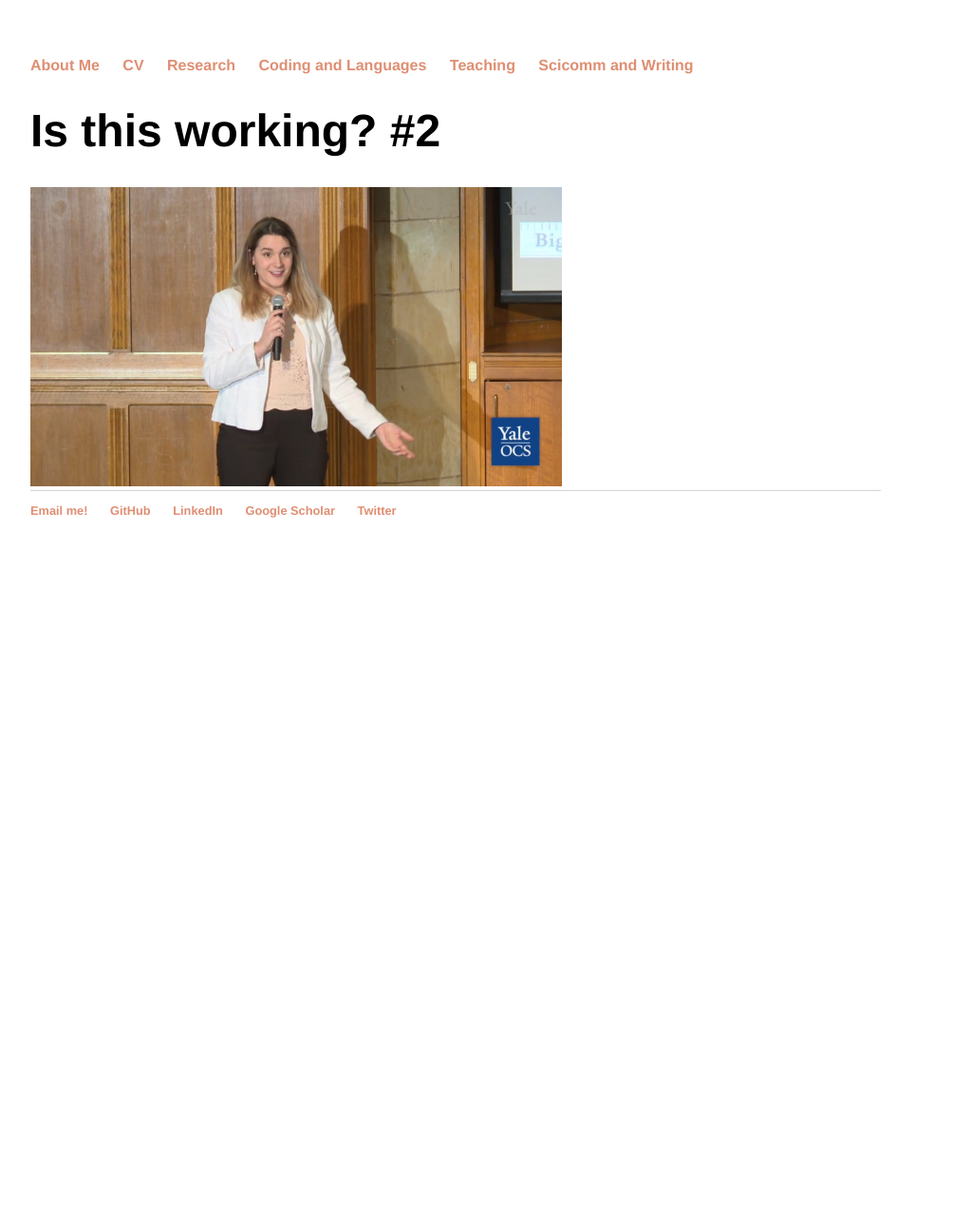
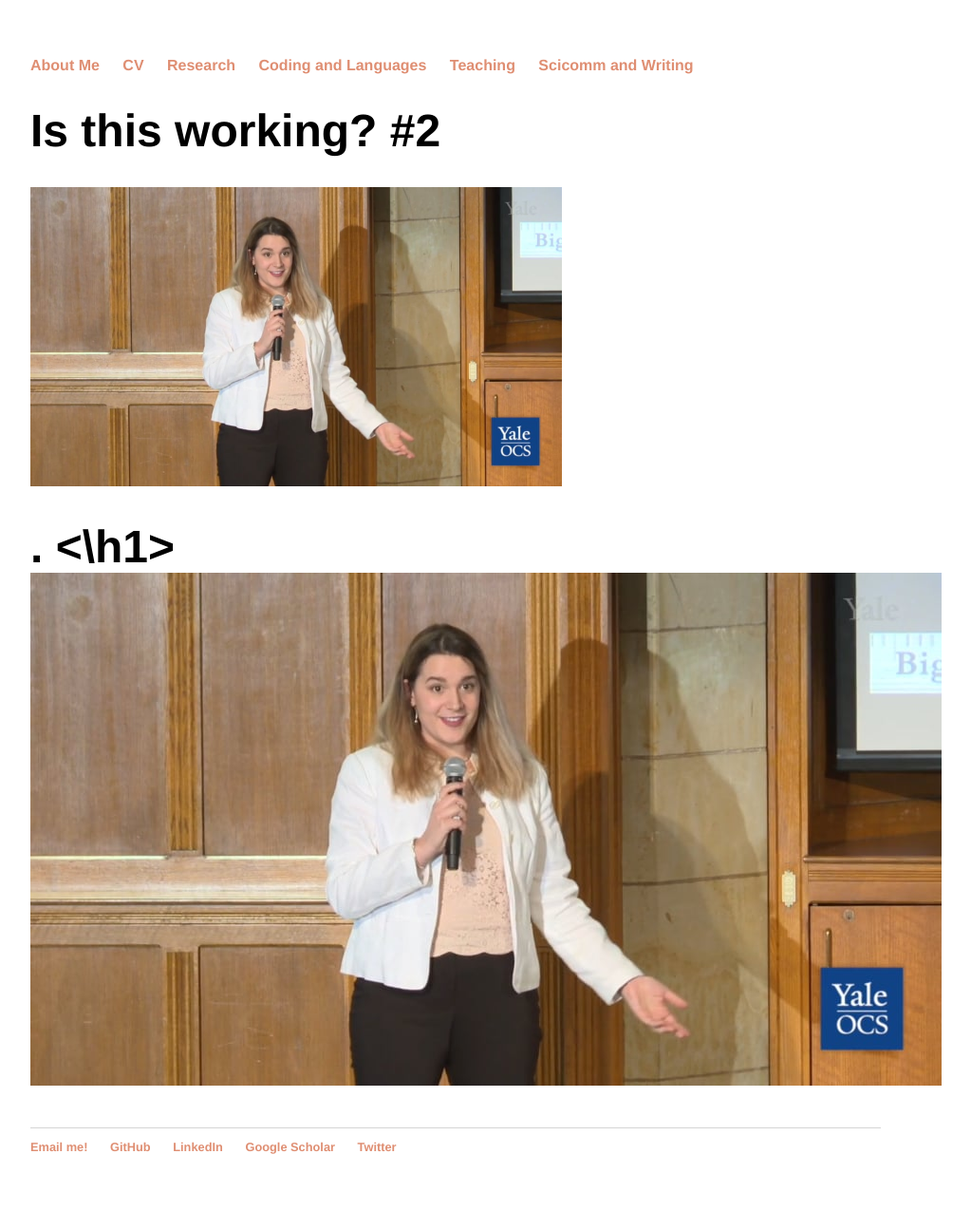
Before and after one commit to lunazagor/lunazagor.github.io, a Jekyll site: the page built from sci-wri/index.html, in a window 1280 px wide. Shown: the whole page at 95% size, without its empty margins (160-1183 px from the left). Built offline with Jekyll 4.4.1, drawn with Linux system fonts in a browser that asks for light colours; before the commit the page ends 900 px from its top, so only the background shows below that.

Commit message:
Update index.html

```diff
--- a/sci-wri/index.html
+++ b/sci-wri/index.html
@@ -23,7 +23,12 @@ title: Sci-Wri
 
    <!-- <iframe width="560" height="315" poster="video-preview.jpg" src="https://www.youtube.com/embed/jih2YGyLUsg" frameborder="0" allow="accelerometer; autoplay; encrypted-media; gyroscope; picture-in-picture" allowfullscreen></iframe> -->
 
+	<h1>. <\h1>
 
+	<div class="video">
+    	<img src="video-preview.jpg">
+    	<!-- <iframe width="940" height="529" src="http://www.youtube.com/embed/rRoy6I4gKWU?autoplay=1" frameborder="0" allowfullscreen></iframe>-->
+	</div>
 
 </body>
 
```
